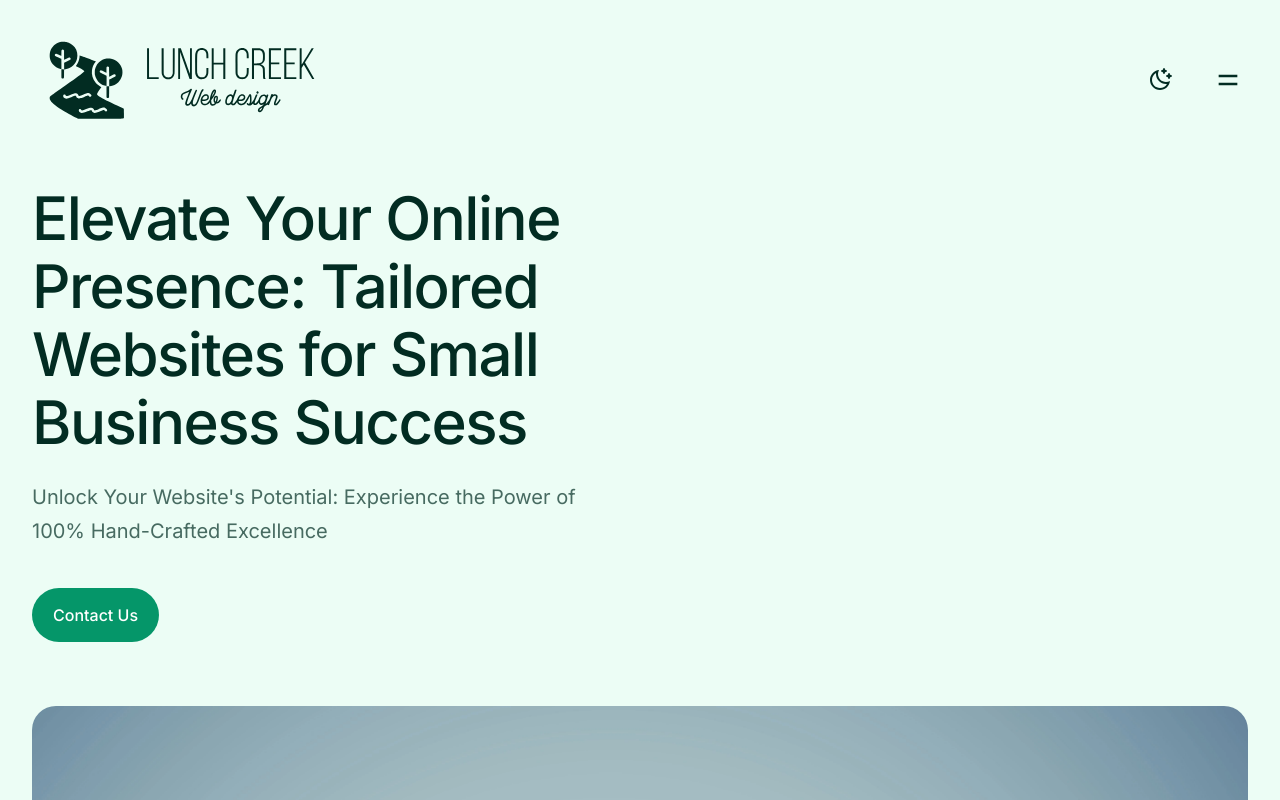
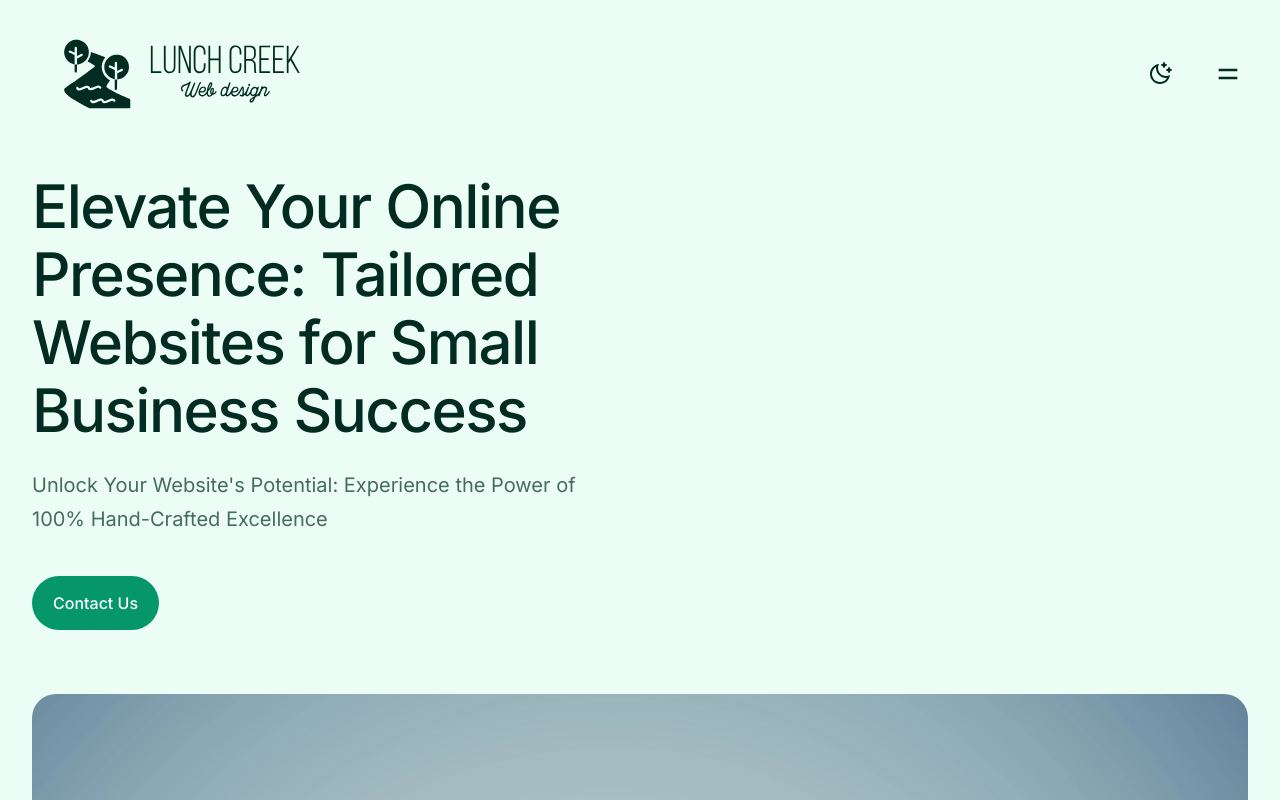
Before and after one commit to ktordoff13/lunch-creek-web-design, an Astro site: page / in a window 1280 px wide. Shown: the top 800 px of the page. Built offline with nearby package versions, Linux system fonts and the light colour scheme; Astro itself is replaced by a stand-in of ours.

Commit message:
reverting the svg changes

```diff
--- a/src/components/layout/Header.astro
+++ b/src/components/layout/Header.astro
@@ -46,9 +46,10 @@ const links = [
         <svg
           version="1.0"
           xmlns="http://www.w3.org/2000/svg"
-          width="auto"
-          height="auto"
+          width="300"
+          height="100"
           viewBox="0 0 3400.000000 1273.000000"
+          preserveAspectRatio="xMidYMid meet"
         >
           <g
             transform="translate(0.000000,1273.000000) scale(0.100000,-0.100000)"
```
